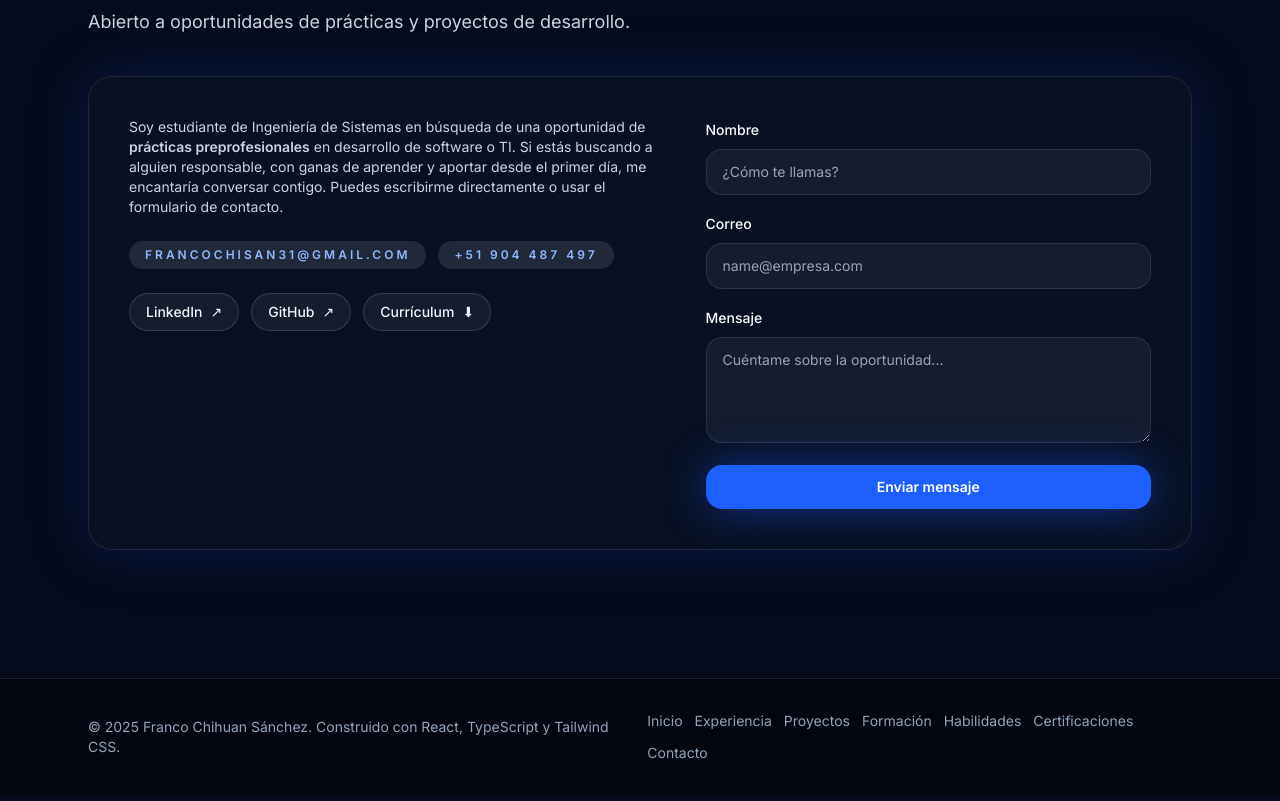
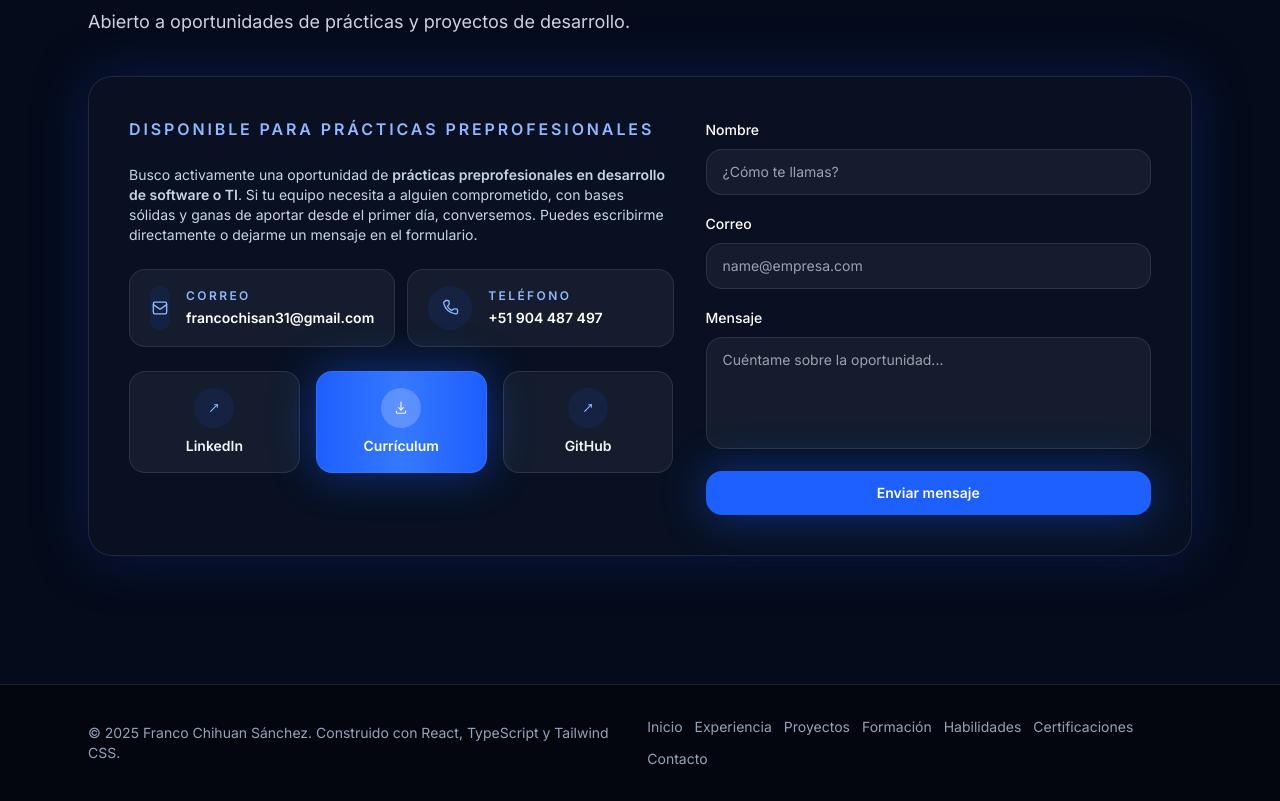
Before and after one commit to FrancoChihuan/FrancoChihuan.github.io, a React (Vite) app: page / in a window 1280 px wide. Shown: the part 7120-7921 px from the top of the page. Built offline with nearby package versions, Linux system fonts and the light colour scheme.

Commit message:
contactoSection edited

```diff
--- a/src/components/ContactSection.tsx
+++ b/src/components/ContactSection.tsx
@@ -2,11 +2,20 @@ import { motion } from 'framer-motion'
 import useContactForm from '../hooks/useContactForm'
 import { profile } from '../data/profile'
 import { fadeInUp, staggerChildren } from './animations'
-import { InfoChip, SectionWrapper, SocialLink } from './common'
+import { SectionWrapper } from './common'
+import { ArrowDownTrayIcon, ArrowUpRightIcon, EnvelopeIcon, PhoneIcon } from '../icons/heroicons'
 
 const ContactSection = () => {
   const email = profile.contact.email?.trim() ? profile.contact.email : undefined
   const phone = profile.contact.phone?.trim() ? profile.contact.phone : undefined
+  const socialOrder = ['LinkedIn', 'Currículum', 'GitHub']
+  const orderedList = socialOrder
+    .map((label) => profile.socials.find((social) => social.label === label))
+    .filter((social): social is (typeof profile.socials)[number] => Boolean(social))
+  const remainingSocials = profile.socials.filter(
+    (social) => !socialOrder.includes(social.label),
+  )
+  const orderedSocials = [...orderedList, ...remainingSocials]
 
   const { status, handleSubmit } = useContactForm({
     endpoint: 'https://formsubmit.co/ajax/francochisan31@gmail.com',
@@ -20,7 +29,7 @@ const ContactSection = () => {
       title="Ponte en contacto conmigo 🚀"
       description="Abierto a oportunidades de prácticas y proyectos de desarrollo."
     >
-      <div className="grid gap-8 rounded-3xl border border-white/10 bg-surface/80 p-10 shadow-glow-surface backdrop-blur lg:grid-cols-[1.1fr_0.9fr]">
+      <div className="grid gap-8 rounded-3xl border border-white/10 bg-surface/80 p-6 shadow-glow-surface backdrop-blur sm:p-8 lg:grid-cols-[1.1fr_0.9fr] lg:p-10">
         <motion.div
           className="space-y-6 text-sm text-slate-300"
           variants={staggerChildren}
@@ -28,23 +37,91 @@ const ContactSection = () => {
           whileInView="visible"
           viewport={{ once: true, amount: 0.3 }}
         >
+          <motion.h3
+            variants={fadeInUp}
+            className="text-base font-semibold uppercase tracking-[0.18em] text-primary-200"
+          >
+            Disponible para prácticas preprofesionales
+          </motion.h3>
           <motion.p variants={fadeInUp}>
-            Soy estudiante de Ingeniería de Sistemas en búsqueda de una oportunidad de{' '}
-            <strong> prácticas preprofesionales</strong> en desarrollo de software o TI. Si estás
-            buscando a alguien responsable, con ganas de aprender y aportar desde el primer día, me
-            encantaría conversar contigo. Puedes escribirme directamente o usar el formulario de
-            contacto.
+            Busco activamente una oportunidad de{' '}
+            <strong>prácticas preprofesionales en desarrollo de software o TI</strong>. Si tu equipo
+            necesita a alguien comprometido, con bases sólidas y ganas de aportar desde el primer
+            día, conversemos. Puedes escribirme directamente o dejarme un mensaje en el formulario.
           </motion.p>
-          <motion.div variants={fadeInUp} className="space-y-3">
-            <div className="flex flex-wrap gap-3 text-sm text-slate-300">
-              {email ? <InfoChip label={email} /> : null}
-              {phone ? <InfoChip label={phone} /> : null}
-            </div>
+          <motion.div
+            variants={fadeInUp}
+            className="grid gap-3 text-sm text-slate-200 sm:grid-cols-2"
+          >
+            {email ? (
+              <a
+                href={`mailto:${email}`}
+                className="group flex items-center gap-4 rounded-2xl border border-white/10 bg-white/5 px-4 py-4 transition hover:-translate-y-0.5 hover:border-primary-400/70 hover:bg-primary-400/10 focus-visible:outline focus-visible:outline-2 focus-visible:outline-primary-300 sm:px-5"
+              >
+                <span className="flex h-11 w-11 items-center justify-center rounded-full bg-primary-500/10 text-primary-200 transition group-hover:bg-primary-500/20 group-hover:text-primary-100">
+                  <EnvelopeIcon className="h-5 w-5" />
+                </span>
+                <span>
+                  <span className="block text-xs font-semibold uppercase tracking-[0.2em] text-primary-200">
+                    Correo
+                  </span>
+                  <span className="mt-1 block text-sm font-semibold text-white">{email}</span>
+                </span>
+              </a>
+            ) : null}
+            {phone ? (
+              <a
+                href={`tel:${phone.replace(/\s+/g, '')}`}
+                className="group flex items-center gap-4 rounded-2xl border border-white/10 bg-white/5 px-4 py-4 transition hover:-translate-y-0.5 hover:border-primary-400/70 hover:bg-primary-400/10 focus-visible:outline focus-visible:outline-2 focus-visible:outline-primary-300 sm:px-5"
+              >
+                <span className="flex h-11 w-11 items-center justify-center rounded-full bg-primary-500/10 text-primary-200 transition group-hover:bg-primary-500/20 group-hover:text-primary-100">
+                  <PhoneIcon className="h-5 w-5" />
+                </span>
+                <span>
+                  <span className="block text-xs font-semibold uppercase tracking-[0.2em] text-primary-200">
+                    Teléfono
+                  </span>
+                  <span className="mt-1 block text-sm font-semibold text-white">{phone}</span>
+                </span>
+              </a>
+            ) : null}
           </motion.div>
-          <motion.div variants={fadeInUp} className="flex flex-wrap gap-3">
-            {profile.socials.map((social) => (
-              <SocialLink key={social.href} link={{ ...social, newTab: true }} />
-            ))}
+          <motion.div
+            variants={fadeInUp}
+            className="grid grid-cols-3 gap-1.5 sm:gap-3 lg:gap-4"
+          >
+            {orderedSocials.map((social) => {
+              const isDownload = Boolean(social.download)
+              const linkProps = isDownload
+                ? { download: '', target: undefined, rel: undefined }
+                : { target: '_blank', rel: 'noreferrer' as const }
+              const Icon = isDownload ? ArrowDownTrayIcon : ArrowUpRightIcon
+              const baseClasses =
+                'group flex w-full flex-col items-center justify-center gap-2 rounded-2xl border px-2 py-3 text-center text-[0.68rem] font-semibold transition hover:-translate-y-0.5 focus-visible:outline focus-visible:outline-2 focus-visible:outline-primary-300 min-[420px]:px-3 min-[420px]:text-xs sm:px-4 sm:py-4 sm:text-sm'
+              const variantClasses = isDownload
+                ? 'border-primary-400/70 bg-gradient-to-r from-primary-500 via-primary-400 to-primary-500 text-white shadow-glow-primary hover:shadow-lg hover:shadow-primary-500/30'
+                : 'border-white/10 bg-white/5 text-slate-100 hover:border-primary-400/70 hover:bg-primary-400/10'
+
+              return (
+                <a
+                  key={social.href}
+                  href={social.href}
+                  {...linkProps}
+                  className={`${baseClasses} ${variantClasses}`}
+                >
+                  <span
+                    className={`flex h-7 w-7 items-center justify-center rounded-full min-[420px]:h-8 min-[420px]:w-8 sm:h-10 sm:w-10 ${
+                      isDownload
+                        ? 'bg-white/20 text-white transition group-hover:bg-white/30'
+                        : 'bg-primary-500/10 text-primary-200 transition group-hover:bg-primary-500/20 group-hover:text-primary-100'
+                    }`}
+                  >
+                    <Icon className="h-4 w-4" />
+                  </span>
+                  <span className="block">{social.label}</span>
+                </a>
+              )
+            })}
           </motion.div>
         </motion.div>
 
@@ -84,7 +161,13 @@ const ContactSection = () => {
               name="mensaje"
               placeholder="Cuéntame sobre la oportunidad..."
               rows={4}
-              className="mt-2 w-full rounded-2xl border border-white/10 bg-white/5 px-4 py-3 text-sm text-slate-100 transition focus:border-primary-400 focus:outline-none focus:ring-2 focus:ring-primary-300/40"
+              className="mt-2 w-full resize-none rounded-2xl border border-white/10 bg-white/5 px-4 py-3 text-sm text-slate-100 transition focus:border-primary-400 focus:outline-none focus:ring-2 focus:ring-primary-300/40"
+              style={{ minHeight: '112px' }}
+              onInput={(event) => {
+                const target = event.currentTarget
+                target.style.height = 'auto'
+                target.style.height = `${Math.max(target.scrollHeight, 112)}px`
+              }}
               required
             />
           </div>
--- a/src/components/Navbar.tsx
+++ b/src/components/Navbar.tsx
@@ -127,24 +127,6 @@ const MobileMenu = ({ navItems, onClose, open }: { navItems: NavItem[]; onClose:
               </motion.li>
             ))}
           </motion.ul>
-          <div className="mt-auto space-y-5 pt-12 text-sm text-slate-300">
-            <div className="flex items-center gap-3 rounded-2xl border border-white/5 bg-white/5 px-5 py-3 text-sm">
-              <span className="text-2xl text-primary-200">📞</span>
-              <span>{profile.contact.phone}</span>
-            </div>
-            <div className="flex flex-wrap gap-3">
-              {profile.socials.map((social) => (
-                <a
-                  key={social.href}
-                  href={social.href}
-                  onClick={onClose}
-                  className="rounded-full border border-white/10 px-4 py-2 text-xs font-semibold uppercase tracking-[0.28em] text-slate-200 transition hover:border-primary-300 hover:text-primary-100"
-                >
-                  {social.label}
-                </a>
-              ))}
-            </div>
-          </div>
         </motion.aside>
       </>
     ) : null}
--- a/src/icons/heroicons.tsx
+++ b/src/icons/heroicons.tsx
@@ -71,6 +71,27 @@ const FolderIcon = (props: SVGProps<SVGSVGElement>) => (
   </svg>
 )
 
+const EnvelopeIcon = (props: SVGProps<SVGSVGElement>) => (
+  <svg viewBox="0 0 24 24" aria-hidden="true" {...baseProps} {...props}>
+    <path d="M4 7a2 2 0 0 1 2-2h12a2 2 0 0 1 2 2v10a2 2 0 0 1-2 2H6a2 2 0 0 1-2-2z" />
+    <path d="M4 8l7.4 5a1.5 1.5 0 0 0 1.6 0L20 8" />
+  </svg>
+)
+
+const PhoneIcon = (props: SVGProps<SVGSVGElement>) => (
+  <svg viewBox="0 0 24 24" aria-hidden="true" {...baseProps} {...props}>
+    <path d="M6.5 3h3A1.5 1.5 0 0 1 11 4.5v2.7a1.5 1.5 0 0 1-.44 1.06L8.9 9.9a12 12 0 0 0 5.2 5.2l1.64-1.66a1.5 1.5 0 0 1 1.06-.44h2.7A1.5 1.5 0 0 1 21 14.5v3a1.5 1.5 0 0 1-1.5 1.5h-1A16 16 0 0 1 4.5 6.5v-1A1.5 1.5 0 0 1 6 4Z" />
+  </svg>
+)
+
+const ArrowDownTrayIcon = (props: SVGProps<SVGSVGElement>) => (
+  <svg viewBox="0 0 24 24" aria-hidden="true" {...baseProps} {...props}>
+    <path d="M12 3v12" />
+    <path d="M8.5 11.5L12 15l3.5-3.5" />
+    <path d="M5 16.5V18a2 2 0 0 0 2 2h10a2 2 0 0 0 2-2v-1.5" />
+  </svg>
+)
+
 export {
   SparklesIcon,
   GlobeAltIcon,
@@ -80,4 +101,7 @@ export {
   WhatsappIcon,
   ArrowUpRightIcon,
   FolderIcon,
+  EnvelopeIcon,
+  PhoneIcon,
+  ArrowDownTrayIcon,
 }
```
